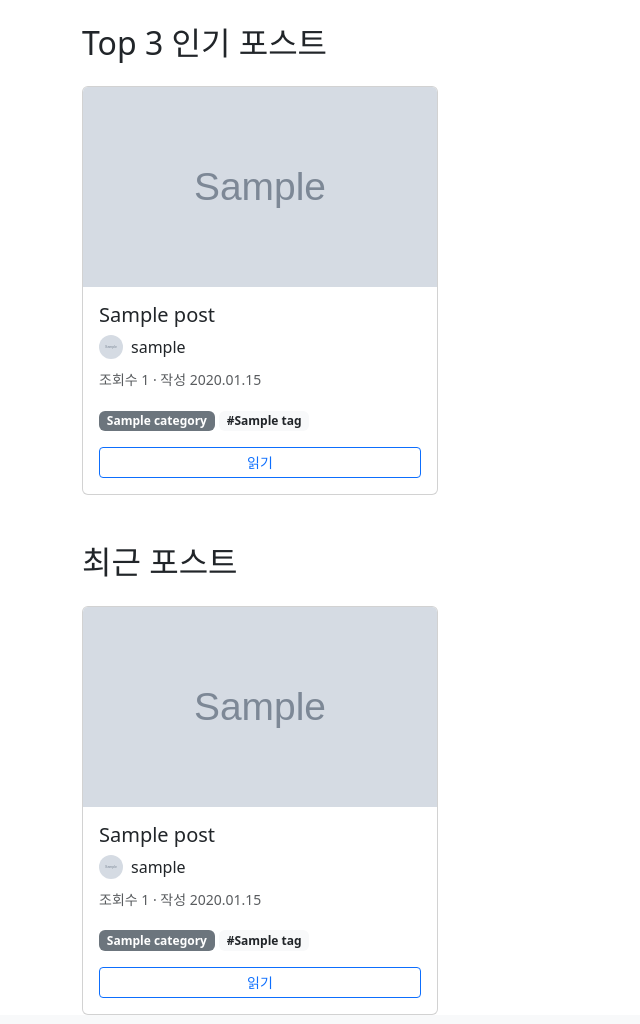
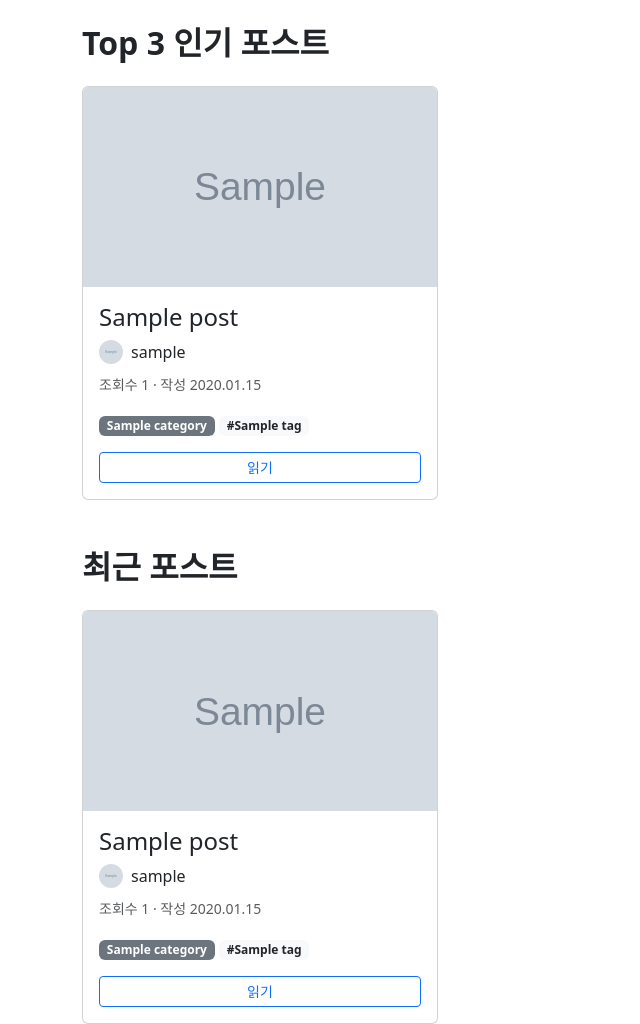
Before and after one commit to smahn9123/django-travelog, a Django app: template blog/templates/blog/post_list.html in a window 1280 px wide. Shown: the part 58-1082 px from the top of the page, without its empty margins (0-640 px from the left). Run offline with Django 5.2, Linux system fonts and the light colour scheme; the template is opened without the code that fills it: most values are stand-ins (such as "Sample title", 1, 10 or a date in 2020); grey boxes marked "Sample" are stand-in pictures; some libraries are stand-ins or nearby versions.

Commit message:
💄 change post title style

```diff
--- a/blog/templates/blog/channel.html
+++ b/blog/templates/blog/channel.html
@@ -144,7 +144,7 @@
                 </div>
               {% endif %}
               <div class="card-body">
-                <h5 class="card-title">{{ post.title }}</h5>
+                <h5 class="card-title fs-4 mb-2">{{ post.title }}</h5>
                 <p class="card-text">
                   <small class="text-muted">
                     조회수
--- a/blog/templates/blog/post_list.html
+++ b/blog/templates/blog/post_list.html
@@ -4,7 +4,7 @@
 
   <!-- 인기 포스트 섹션 -->
   <section class="mb-5">
-    <h2 class="mb-4">Top 3 인기 포스트</h2>
+    <h2 class="mb-4 fw-bold">Top 3 인기 포스트</h2>
     <div class="row row-cols-1 row-cols-md-3 g-4">
       {% for post in popular_posts %}
         <div class="col">
@@ -15,7 +15,7 @@
               </div>
             {% endif %}
             <div class="card-body d-flex flex-column">
-              <h5 class="card-title">{{ post.title }}</h5>
+              <h5 class="card-title fs-4 mb-2">{{ post.title }}</h5>
               <!-- 저자 정보 -->
               <div class="d-flex align-items-center mb-2">
                 {% if post.author.profile_img %}
@@ -61,7 +61,7 @@
 
   <!-- 최근 포스트 섹션 -->
   <section>
-    <h2 class="mb-4">최근 포스트</h2>
+    <h2 class="mb-4 fw-bold">최근 포스트</h2>
     <div class="row row-cols-1 row-cols-md-3 g-4">
       {% for post in posts %}
         <div class="col">
@@ -72,7 +72,7 @@
               </div>
             {% endif %}
             <div class="card-body d-flex flex-column">
-              <h5 class="card-title">{{ post.title }}</h5>
+              <h5 class="card-title fs-4 mb-2">{{ post.title }}</h5>
               <!-- 저자 정보 -->
               <div class="d-flex align-items-center mb-2">
                 {% if post.author.profile_img %}
```
